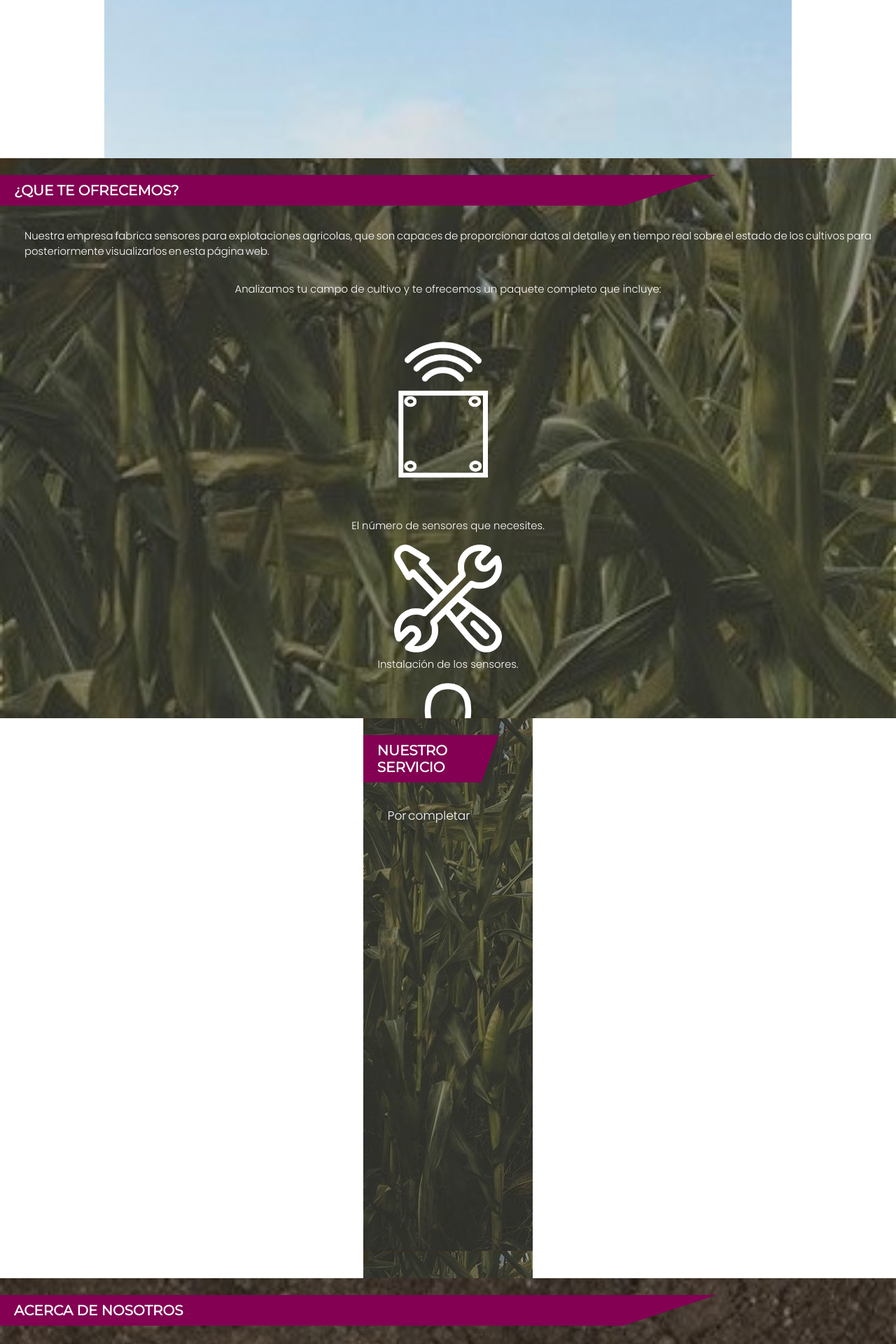
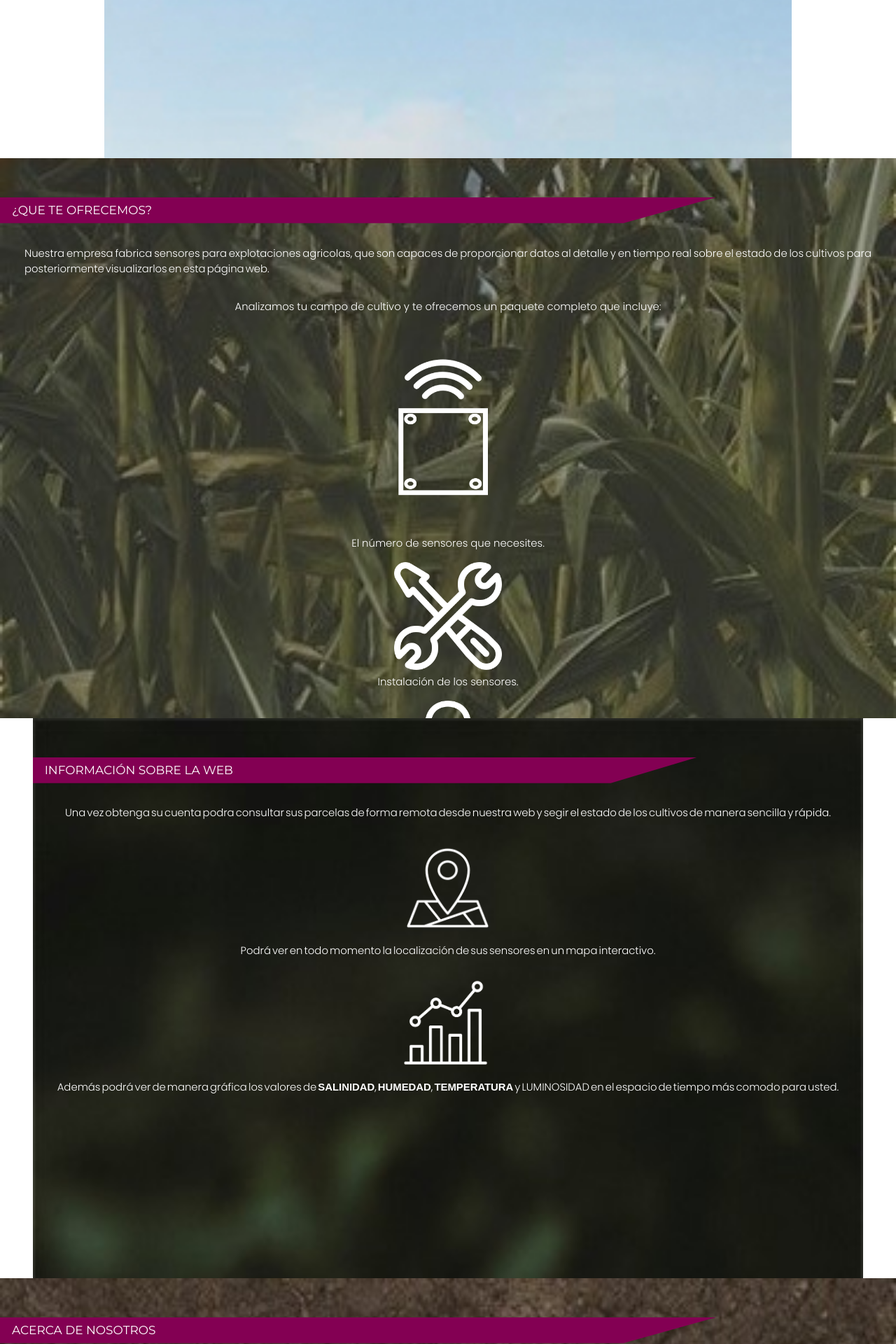
Before and after one commit to AdriTuR/Web-Sensores_Proyecto, a PHP site: page / in a window 1280 px wide. Shown: the part 758-2678 px from the top of the page at 70% size. Run offline with PHP 8.4, Linux system fonts and the light colour scheme; some libraries are stand-ins or nearby versions.

Commit message:
Añadida la sección "Información sobre la web"
Se ha añadido la parte de HTML de la seccion de "Información sobre la web", se han añadido iconos y imagenes a la carpeta images.

```diff
--- a/css/style.css
+++ b/css/style.css
@@ -1,6 +1,6 @@
-/*-----------------------------------------------------------------------------------*/
-/*                                  CSS-Index.html                                   */
-/*-----------------------------------------------------------------------------------*/
+/*-------------------------------------------------------------------------------------------------------------------*/
+/*                                                 CSS-Index.html                                                    */
+/*-------------------------------------------------------------------------------------------------------------------*/
 /*Aquí van las fonts, tamaños de letras y cosas principales*/
 
 h1 {
@@ -84,9 +84,10 @@ html {
 
 }
 
-/*-----------------------------------------------------------------------------------*/
-/*-----------------------------------------------------------------------------------*/
-/*Alinear textos*/
+/*-------------------------------------------------------------------------------------------------------------------*/
+/*                                                 ALINEAR TEXTOS                                                    */
+/*-------------------------------------------------------------------------------------------------------------------*/
+
 
 section {
     text-align: center;
@@ -106,9 +107,9 @@ div {
     margin-right: 35px !important;
 }
 
-/*-----------------------------------------------------------------------------------*/
-/*-----------------------------------------------------------------------------------*/
-/*Aquí van los colores*/
+/*-------------------------------------------------------------------------------------------------------------------*/
+/*                                                  COLORES                                                          */
+/*-------------------------------------------------------------------------------------------------------------------*/
 
 .blanco {
     color: white
@@ -118,9 +119,9 @@ div {
     color: #830053
 }
 
-/*-----------------------------------------------------------------------------------*/
-/*-----------------------------------------------------------------------------------*/
-/*Elemento BANNER DE LOS TITULOS*/
+/*-------------------------------------------------------------------------------------------------------------------*/
+/*                                             BANNER DE LOS TITULOS                                                 */
+/*-------------------------------------------------------------------------------------------------------------------*/
 
 .banner {
     background-color: #830053;
@@ -130,18 +131,20 @@ div {
     padding: 0.5em 1em;
     width: 80%;
     color: white;
-    font-size: 20px;
+    font-size: 17px;
     text-align: left;
     font-family: 'Montserrat', sans-serif;
-    margin-top: 3vh;
+    font-weight: 300;
+    margin-top: 7vh;
     margin-bottom: 2vh;
 }
 
-/*-----------------------------------------------------------------------------------*/
-/*-----------------------------------------------------------------------------------*/
-/*Estilo de los BOTONES*/
+/*-------------------------------------------------------------------------------------------------------------------*/
+/*                                                Estilo de los BOTONES                                              */
+/*-------------------------------------------------------------------------------------------------------------------*/
 
-/*-----------Botones morados-----------*/
+
+/*-----------------------Botones morados-----------------------*/
 .boton {
     color: rgb(255, 255, 255);
     font-size: 20px;
@@ -170,8 +173,8 @@ div {
     transform: scale(1.06);
 }
 
-/*-------------------------------------*/
-/*------ Botón de Ir Arriba/Abajo -----*/
+/*--------------------------------------------------------------*/
+/*------------------ Botón de Ir Arriba/Abajo ------------------*/
 
 .scrollBttn {
     background-size: cover;
@@ -193,11 +196,12 @@ div {
     transform: scale(1.15);
     transition: 150ms;
 }
-/*-------------------------------------*/
+/*--------------------------------------------------------------*/
 
-/*-----------------------------------------------------------------------------------*/
-/*-----------------------------------------------------------------------------------*/
-/*Elementos del HEADER*/
+/*-------------------------------------------------------------------------------------------------------------------*/
+/*                                              Elementos del HEADER                                                 */
+/*-------------------------------------------------------------------------------------------------------------------*/
+
 
 .encabezado {
     background-image: url("../images/header.jpg");
@@ -252,7 +256,7 @@ div {
     margin-bottom: -6px;
 }
 
-/*------------- menu icon -------------*/
+/*------------- menu icono ------------*/
 
 .encabezado .menu-icon {
     cursor: pointer;
@@ -317,11 +321,12 @@ div {
     top: 0;
 }
 
-/*-------------------------------- FIN MENU --------------------------------*/
+/*-------------------------------- Fin Menu --------------------------------*/
 
-/*-----------------------------------------------------------------------------------*/
-/*-----------------------------------------------------------------------------------*/
-/*Elementos de la PRIMERA SECCIÓN*/
+/*-------------------------------------------------------------------------------------------------------------------*/
+/*                                      Elementos de la PRIMERA SECCIÓN                                              */
+/*-------------------------------------------------------------------------------------------------------------------*/
+
 .call_to_action {
     background-image: url("../images/landing_page/landing_page1.jpg");
     background-size: cover;
@@ -342,9 +347,10 @@ div {
 }
 
 
-/*-----------------------------------------------------------------------------------*/
-/*-----------------------------------------------------------------------------------*/
-/*Elementos de la SEGUNDA SECCIÓN*/
+/*--------------------------------------------------------------------------------------------------------------------*/
+/*                                       Elementos de la SEGUNDA SECCIÓN                                              */
+/*--------------------------------------------------------------------------------------------------------------------*/
+
 .mas_informacion {
     background-image: url("../images/landing_page/landing_page2.jpg");
     background-size: cover;
@@ -365,9 +371,8 @@ div {
 .secondText{
     margin-left: 35px !important;
     margin-right: 35px !important;
-
 }
-/*------------- MARGENES EN TEXTOS -------------*/
+/*------------- Margenes textos -------------*/
 .mas_informacion p{
     margin-left: 2%;
     margin-right: 2%;
@@ -378,27 +383,54 @@ div {
     margin-right: 2%;
 }
 
-/*-----------------------------------------------------------------------------------*/
-/*-----------------------------------------------------------------------------------*/
-/*Elementos de la TERCERA SECCIÓN*/
+/*-------------------------------------------------------------------------------------------------------------------*/
+/*                                            Elementos de la TERCERA SECCIÓN                                        */
+/*-------------------------------------------------------------------------------------------------------------------*/
 
-.nuestro_servicio{
-    background-image: url("../images/landing_page/landing_page2.jpg");
+
+.informacion_web{
+    background-image: url("../images/landing_page/landing_page3.jpg");
+    background-size: cover;
+    font-size: 14px;
 }
 
-.nuestro_servicio .headSection{
-    margin-bottom: 40px;
-    margin-left: 35px;
-    margin-right: 35px;
+#informacion_web #contenido_informacion_web #headSection{
+    margin:31px 35px;
+    text-align: center;
+}
+#informacion_web #contenido_informacion_web #mapa_interactivo-apartado #texto1_información_web{
+    margin-top: 15px;
+    text-align: center;
+}
+#informacion_web #contenido_informacion_web #grafico-apartado #texto2_información_web{
+    margin-top: 15px;
+    margin-bottom: 10px;
+    text-align: center;
 }
 
 
-/*-----------------------------------------------------------------------------------*/
-/*-----------------------------------------------------------------------------------*/
-/*Elementos de la CUARTA SECCIÓN*/
+/*---------------------Iconos de la sección-------------------*/
+#informacion_web #contenido_informacion_web #mapa_interactivo-apartado #iconomapainteractivo{
+    width: 125px;
+    height: 121px;
+    margin-top: 20px;
+}
+#informacion_web #contenido_informacion_web #grafico-apartado #iconografico{
+    width: 137px;
+    height: 125px;
+    margin-top: 30px;
+}
+/*-----------------------------------------------------------*/
+
+
+
+/*-------------------------------------------------------------------------------------------------------------------*/
+/*                                          Elementos de la CUARTA SECCIÓN                                           */
+/*-------------------------------------------------------------------------------------------------------------------*/
+
 
 .acerca_de_nosotros {
-    background-image: url("../images/landing_page/landing_page3.jpg");
+    background-image: url("../images/landing_page/landing_page4.jpg");
     background-size: cover;
     font-size: 14px;
 }
@@ -411,9 +443,8 @@ div {
 .objetivos{
     margin-bottom: 3vh;
 }
+/*----------------------------*/
 
-
-/*----------------------------*/
 .acerca1 {
     display: flex;
     margin-bottom: 5vh;
@@ -454,9 +485,10 @@ div {
     margin-right: 20%;
 }
 
-/*-----------------------------------------------------------------------------------*/
-/*-----------------------------------------------------------------------------------*/
-/*Elementos del FOOTER*/
+/*-------------------------------------------------------------------------------------------------------------------*/
+/*                                              Elementos del FOOTER                                                 */
+/*-------------------------------------------------------------------------------------------------------------------*/
+
 
 #footer {
     background: url(../images/footer.jpg) no-repeat;
@@ -475,9 +507,10 @@ div {
     text-align: left !important;
 }
 
-/*-----------------------------------------------------------------------------------*/
-/*-----------------------------------------------------------------------------------*/
-/*FORMULARIO DE CONTACTO*/
+/*-------------------------------------------------------------------------------------------------------------------*/
+/*                                       Estilo del FORMULARIO DE CONTACTO                                           */
+/*-------------------------------------------------------------------------------------------------------------------*/
+
 
 .popup-formulario-contacto{
     width: 100%;
@@ -491,7 +524,7 @@ div {
 }
 
 /*---------------------------------------------------------------------*/
-/*------------------------------ MAIN BOX -----------------------------*/
+/*------------------------------ Main BOX -----------------------------*/
 
 .box{
     width:349px;
@@ -502,7 +535,7 @@ div {
     padding: 7px;
 }
 /*---------------------------------------------------------------------*/
-/*----------------------- ELEMENTOS DE LA BOX -------------------------*/
+/*----------------------- Elementos DE LA BOX -------------------------*/
 
 /* icono de cerrar formulario */
 .cerrar-formulario{
@@ -511,7 +544,7 @@ div {
     right: -170px;
 
 }
-/*---------------- HEADER DE LA BOX ----------------*/
+/*---------------- Header de la BOX ----------------*/
 #formulario_contacto #box-contacto #header-box #title{
     font-family: 'Montserrat', sans-serif;
     font-size: 25px;
@@ -534,7 +567,7 @@ div {
     margin-bottom: 8px;
 }
 /*--------------------------------------------------*/
-/*------------ CONTENIDO DEL FORMULARIO ------------*/
+/*------------ Contenido deL formulario ------------*/
 
 /* Nombres de los campos */
 label {
@@ -579,7 +612,7 @@ textarea {
     font-size: 13px;
 }
 /*--------------------------------------------------*/
-/*----------------- BOTÓN ENVIAR -------------------*/
+/*----------------- Botón ENVIAR -------------------*/
 
 #formulario_contacto #box-contacto #content-form-box #enviar{
     font-family: 'Poppins', sans-serif;
@@ -603,5 +636,5 @@ textarea {
     background: #660041;
     transform: scale(1.06);
 }
-/*--------------------------------------------------*/
-/*--------------------------------------------------*/
+/*-------------------------------------------------------------------------------------------------------------------*/
+/*-------------------------------------------------------------------------------------------------------------------*/
--- a/index.html
+++ b/index.html
@@ -12,17 +12,6 @@
     <link rel="preconnect" href="https://fonts.gstatic.com/%22%3E">
     <link href="https://fonts.googleapis.com/css2?family=Poppins:wght@700&display=swap" rel="stylesheet">
     <script src="https://kit.fontawesome.com/5842e39ab5.js" crossorigin="anonymous"></script>
-
-    <!-- SCRIPT DE CERRAR EL MENU -->
-    <script>
-                 function menucerrar(){
-
-            document.getElementById("menu-btn").checked = false
-
-           }
-    </script>
-
-     <!-- FIN DEL SCRIPT DE CERRAR EL MENU -->
 </head>
 
 <!-------------------------------------------------------------------------------------------------------------------->
@@ -45,6 +34,18 @@
                 <li onclick="menucerrar()"><a href="login.html">Area de cliente</a></li>
             </ul>
         </nav>
+
+        <!-- SCRIPT DE CERRAR EL MENU -->
+        <script>
+            function menucerrar(){
+
+                document.getElementById("menu-btn").checked = false
+
+            }
+        </script>
+
+        <!-- FIN DEL SCRIPT DE CERRAR EL MENU -->
+
         <!---------------------------------------->
 
     </header>
@@ -160,11 +161,32 @@
 
 
     <!------------------------------------- TERCERA SECCIÓN DE LA PÁGINA --------------------------------------------->
-    <section class="nuestro_servicio" id="nuestro_servicio">
-        <h1 class="banner">NUESTRO SERVICIO</h1>
-        <br>
-        <p class="blanco justifyText headSection">Por completar </p>
-        <br>
+    <section class="informacion_web" id="informacion_web">
+        <div id="contenido_informacion_web">
+
+            <h1 class="banner">INFORMACIÓN SOBRE LA WEB</h1>
+            <p class="blanco justifyText headSection" id="headSection">
+                Una vez obtenga su cuenta podra consultar sus parcelas de forma remota desde nuestra
+                web y segir el estado de los cultivos de manera sencilla y rápida.
+            </p>
+
+            <div id="mapa_interactivo-apartado">
+                <img id= "iconomapainteractivo" src="images/landing_page/interactive-map_icon.png" alt="icono de un mapa interactivo">
+                <p class="blanco justifyText" id="texto1_información_web">
+                    Podrá ver en todo momento la localización de sus sensores en un mapa interactivo.
+                </p>
+            </div>
+
+            <div id="grafico-apartado">
+                <img id= "iconografico" src="images/landing_page/graphic_icon.png" alt="icono de un gráfico">
+                <p class="blanco justifyText" id="texto2_información_web">
+                    Además podrá ver de manera gráfica los valores de <strong>SALINIDAD</strong>, <strong>HUMEDAD</strong>,
+                    <strong>TEMPERATURA</strong>  y </strong>LUMINOSIDAD</strong> en el espacio de tiempo más comodo para usted.
+                </p>
+            </div>
+
+        </div>
+
     </section>
     <!------------------------------------ FIN TERCERA SECCIÓN DE LA PÁGINA ------------------------------------------>
 
```
Also changed, not shown: images/landing_page/interactive-map_icon.png (renamed from images/landing_page/location_icon.png), images/landing_page/landing_page3.jpg, images/landing_page/landing_page4.jpg. Lines whose indentation alone changed are shown as unchanged.
